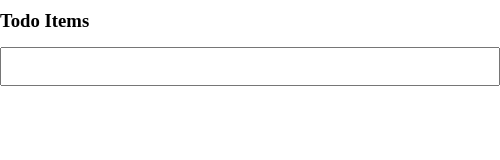
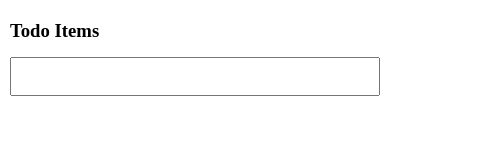
Before and after one commit to Haybuka/Vanilla-todo, a plain HTML site: page index.html in a window 390 px wide. Shown: the whole page, 500 px wide, since content can reach past the window. Drawn offline with Linux system fonts and the light colour scheme.

Commit message:
responsive width;

```diff
--- a/style.css
+++ b/style.css
@@ -61,3 +61,12 @@ margin: 0 10px;
 .checked{
   text-decoration: line-through;
 }
+
+@media screen and (max-width:500px){
+  main{
+    width: auto;
+  }
+  body{
+    padding: 10px;
+  }
+}
```
